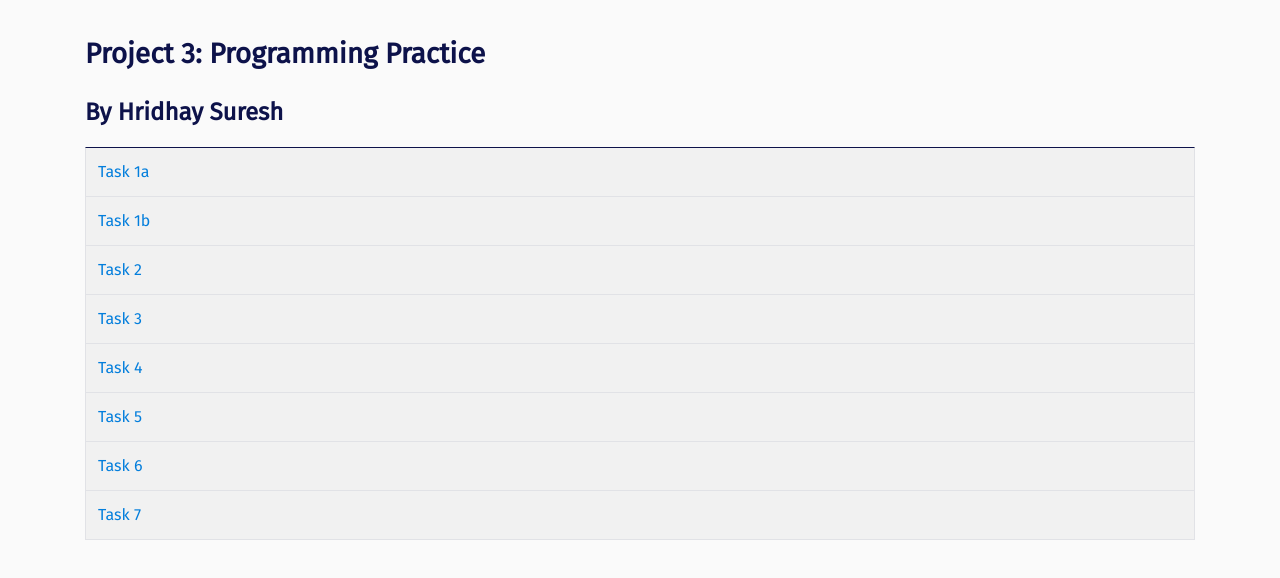
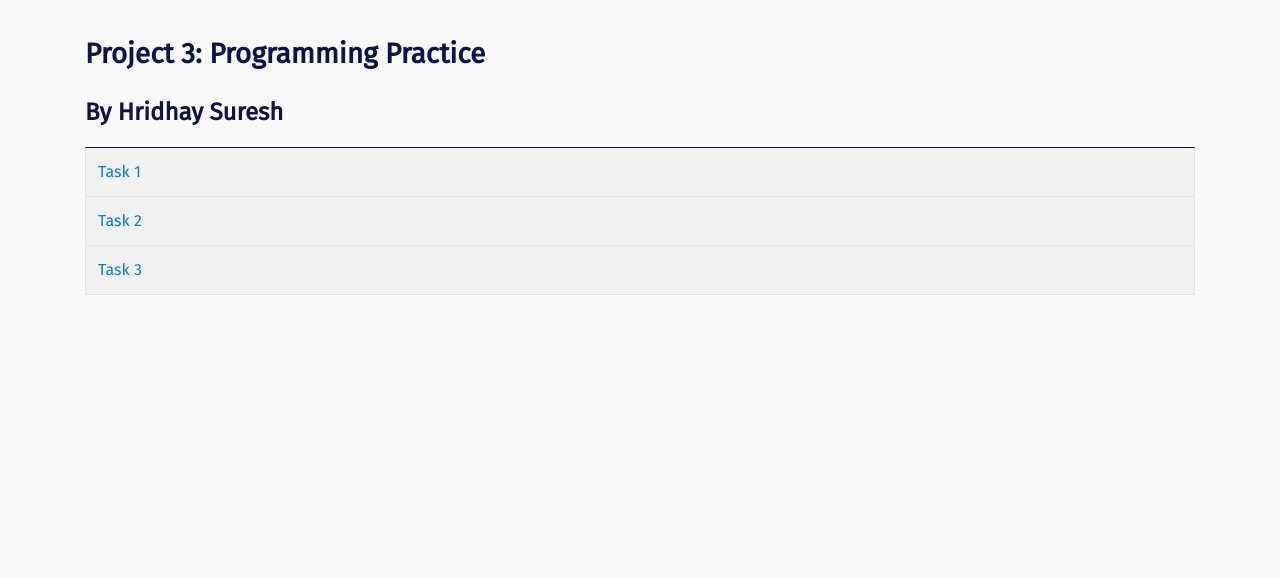
Before and after one commit to shridhay/Final-Project-Accountablility-, a plain HTML site: page public/index.html in a window 1280 px wide. Drawn offline with Linux system fonts and the light colour scheme.

Commit message:
Update index.html

```diff
--- a/public/index.html
+++ b/public/index.html
@@ -22,14 +22,9 @@
         <h3>Project 3: Programming Practice</h3>
         <h4> By Hridhay Suresh </h4>
         <ul class="list-group">
-          <li class="list-group-item"><a href="/t1/1a/">Task 1a</a></li>
-          <li class="list-group-item"><a href="/t1/1b/">Task 1b</a></li>
+          <li class="list-group-item"><a href="/t1">Task 1</a></li>
           <li class="list-group-item"><a href="/t2">Task 2</a></li>
           <li class="list-group-item"><a href="/t3">Task 3</a></li>
-          <li class="list-group-item"><a href="/t4">Task 4</a></li>
-          <li class="list-group-item"><a href="/t5">Task 5</a></li>
-          <li class="list-group-item"><a href="/t6">Task 6</a></li>
-          <li class="list-group-item"><a href="/t7">Task 7</a></li>
         </ul>
       </div>
     </div>
```
